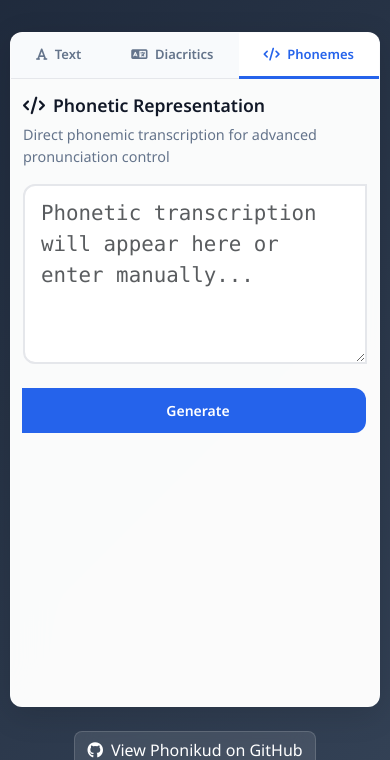
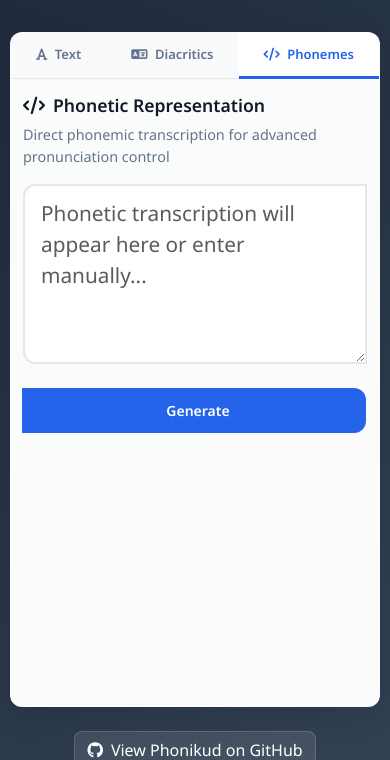
Before and after one commit to thewh1teagle/phonikud-tts, a Flask app: page / in a window 390 px wide, after a click on "Phonemes". Shown: the part 95-855 px from the top of the page. Run offline with Flask 3, Linux system fonts and the light colour scheme.

Commit message:
Add font-family to #phonemes-input for consistent styling

```diff
--- a/examples/space_v1/static/style.css
+++ b/examples/space_v1/static/style.css
@@ -484,3 +484,8 @@ textarea {
     /* min-height: 50px !important; */
   }
 }
+
+
+#phonemes-input {
+  font-family: 'Noto Sans', sans-serif;
+}
```
